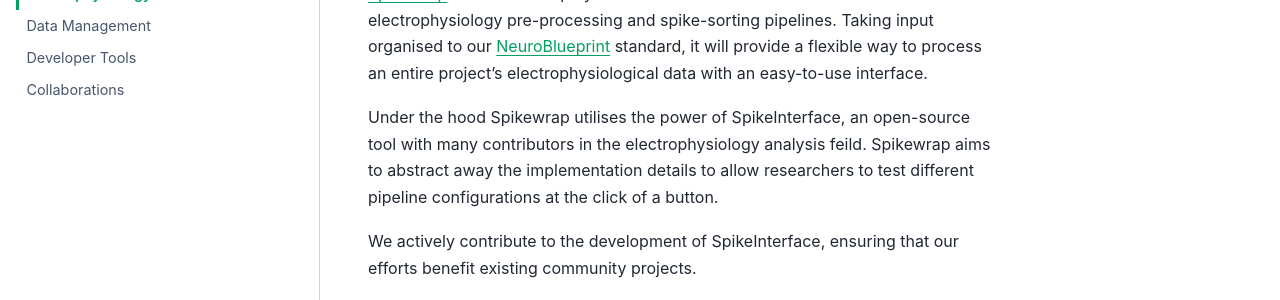
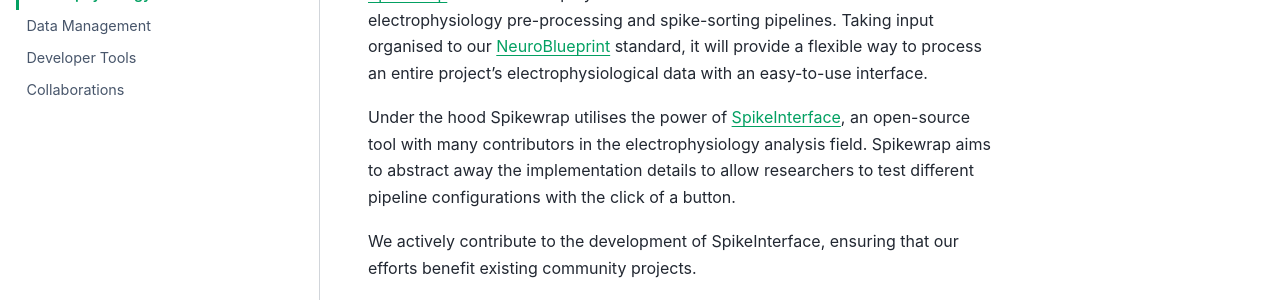
Before and after one commit to neuroinformatics-unit/neuroinformatics-unit.github.io, a Sphinx documentation site: the page built from docs/source/projects/electrophysiology.md, in a window 1280 px wide. Shown: the part 229-529 px from the top of the page. Built offline with Sphinx 7.4.7 and the PyData theme 0.15.4, drawn with Linux system fonts in a browser that asks for light colours.

Commit message:
Update docs/source/projects/electrophysiology.md
Co-authored-by: Chang Huan Lo <thisismade@live.com>

```diff
--- a/docs/source/projects/electrophysiology.md
+++ b/docs/source/projects/electrophysiology.md
@@ -2,6 +2,6 @@
 
 [Spikewrap](https://github.com/neuroinformatics-unit/spikewrap) is a tool to simplify the execution and visualisation of extracellular electrophysiology pre-processing and spike-sorting pipelines. Taking input organised to our [NeuroBlueprint](https://neuroblueprint.neuroinformatics.dev) standard, it will provide a flexible way to process an entire project's electrophysiological data with an easy-to-use interface.
 
-Under the hood Spikewrap utilises the power of SpikeInterface, an open-source tool with many contributors in the electrophysiology analysis feild. Spikewrap aims to abstract away the implementation details to allow researchers to test different pipeline configurations at the click of a button.
+Under the hood Spikewrap utilises the power of [SpikeInterface](https://spikeinterface.readthedocs.io/en/latest/), an open-source tool with many contributors in the electrophysiology analysis field. Spikewrap aims to abstract away the implementation details to allow researchers to test different pipeline configurations with the click of a button.
 
 We actively contribute to the development of SpikeInterface, ensuring that our efforts benefit existing community projects.
```
